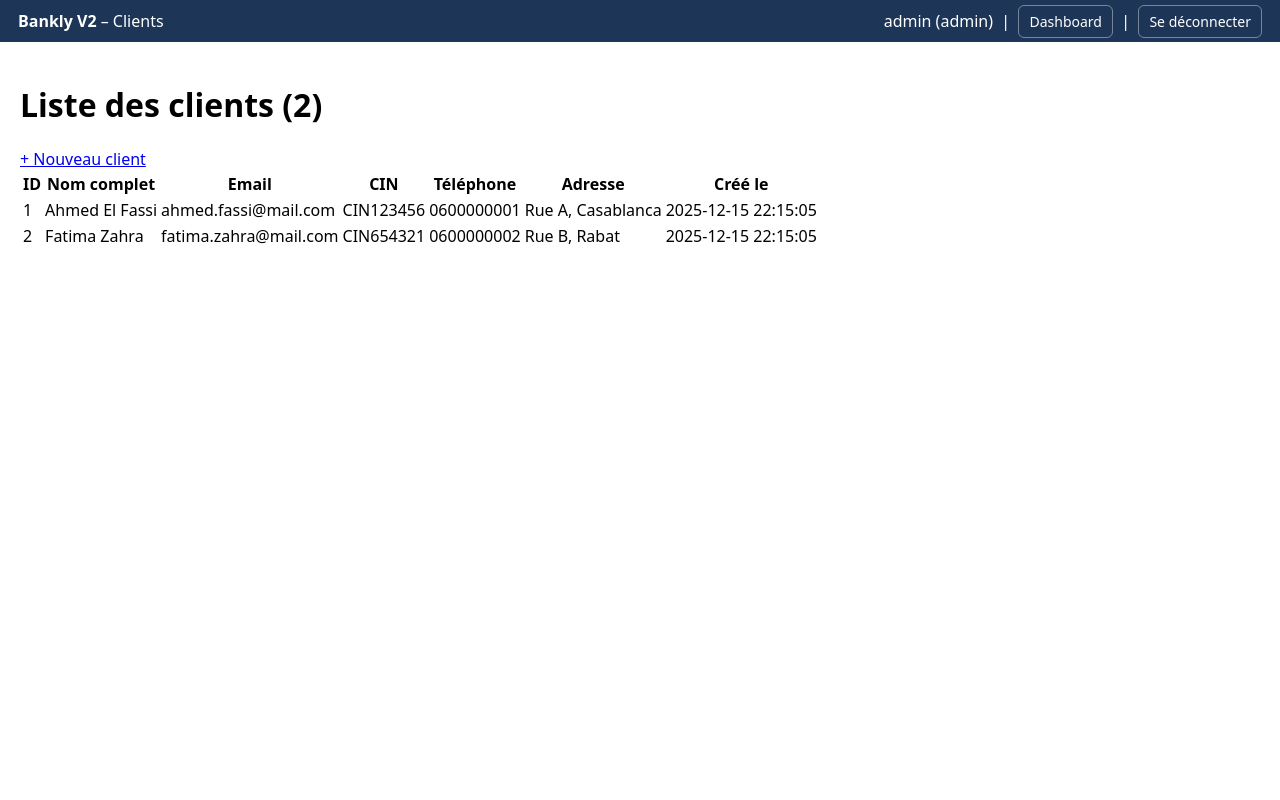
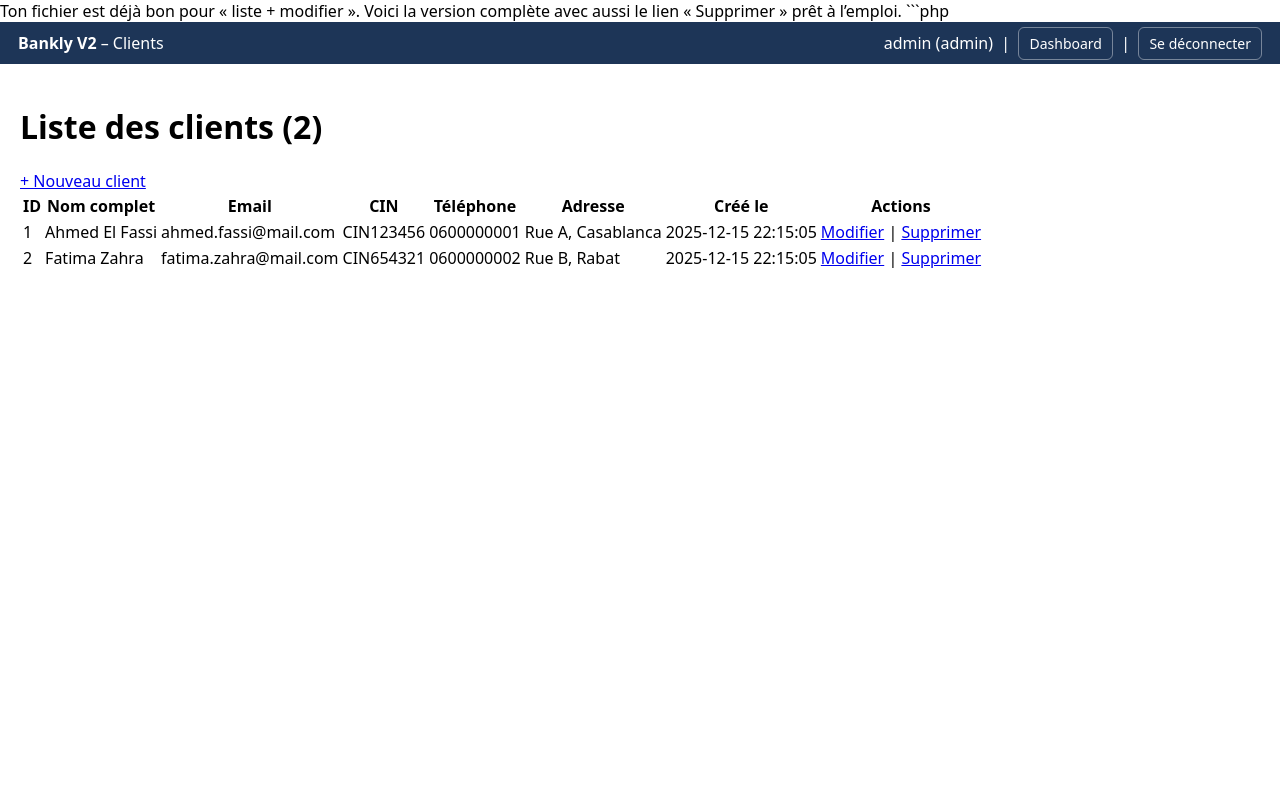
Before and after one commit to yaakoub0tair/Bankly-V2, a PHP site: page /clients/list_clients.php in a window 1280 px wide. Run offline with PHP 8.4, Linux system fonts and the light colour scheme; a user stored in the database is signed in; data comes from the database, SQL or seed files in the repository.

Commit message:
feat: afficher la liste des clients avec actions

````diff
--- a/clients/list_clients.php
+++ b/clients/list_clients.php
@@ -1,3 +1,6 @@
+Ton fichier est déjà bon pour « liste + modifier ». Voici la version complète avec aussi le lien « Supprimer » prêt à l’emploi.
+
+```php
 <?php
 require_once __DIR__ . '/../includes/session_check.php';
 require_once __DIR__ . '/../config/db.php';
@@ -43,6 +46,7 @@ $clients = $result->fetchAll();
                     <th>Téléphone</th>
                     <th>Adresse</th>
                     <th>Créé le</th>
+                    <th>Actions</th>
                 </tr>
             </thead>
             <tbody>
@@ -55,6 +59,14 @@ $clients = $result->fetchAll();
                         <td><?php echo htmlspecialchars($c['telephone']); ?></td>
                         <td><?php echo htmlspecialchars($c['adress']); ?></td>
                         <td><?php echo htmlspecialchars($c['created_at']); ?></td>
+                        <td>
+                            <a href="edit_client.php?id=<?php echo $c['id']; ?>">Modifier</a>
+                            |
+                            <a href="delete_client.php?id=<?php echo $c['id']; ?>"
+                               onclick="return confirm('Supprimer ce client ?');">
+                                Supprimer
+                            </a>
+                        </td>
                     </tr>
                 <?php endforeach; ?>
             </tbody>
````
